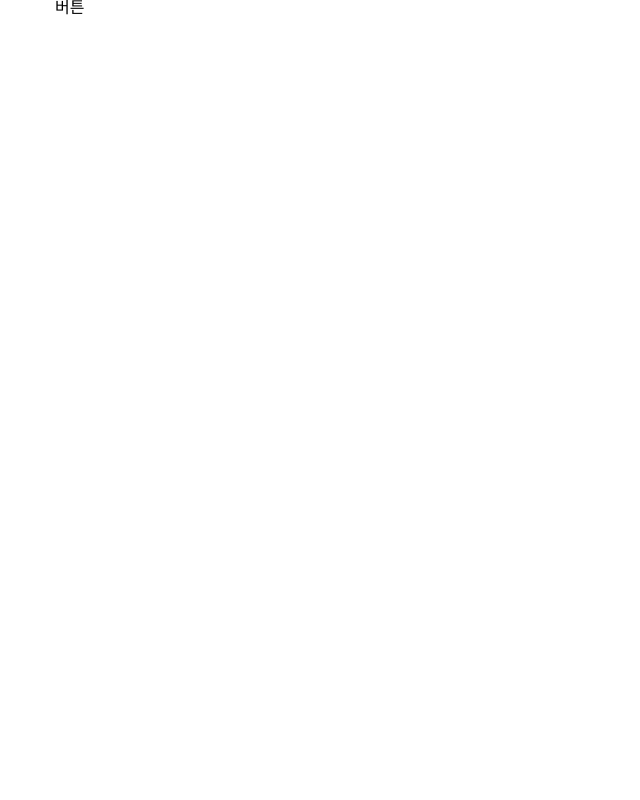
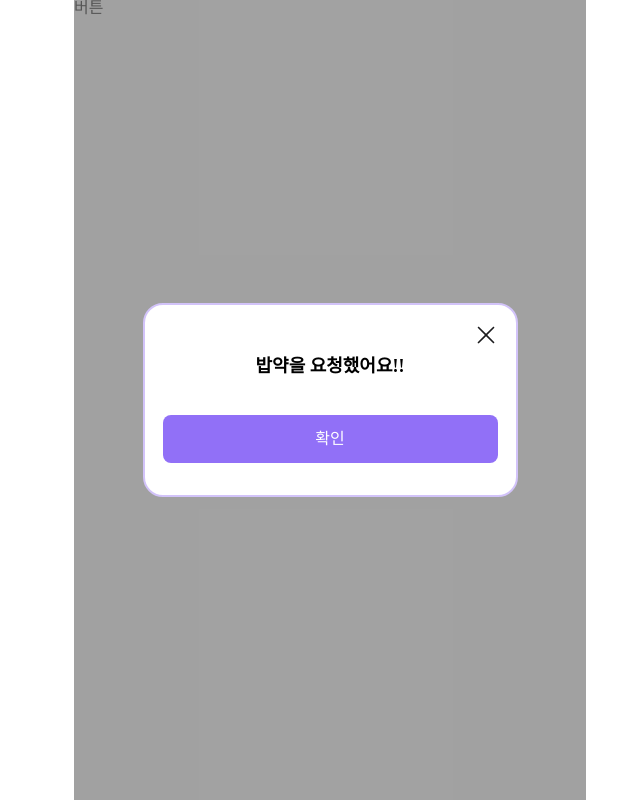
Before and after one commit to swyp3-babpool/babpool-frontend, a React (Vite) app: page / in a window 1280 px wide. Shown: the whole page, without its empty margins (310-950 px from the left). Built offline with nearby package versions, Linux system fonts and the light colour scheme.

Commit message:
design: Change layout style

```diff
--- a/src/Layout.tsx
+++ b/src/Layout.tsx
@@ -14,12 +14,12 @@ export default function Layout({ children }: { children: React.ReactNode }) {
                     button={<Button desc="확인" onClick={() => {}} />}
                 />
             </Overlay> */}
-            {/* <Overlay>
+            <Overlay>
                 <Popup
                     desc="밥약을 요청했어요!!"
                     button={<Button desc="확인" onClick={() => {}} />}
                 />
-            </Overlay> */}
+            </Overlay>
         </Wrapper>
     );
 }
@@ -27,8 +27,7 @@ export default function Layout({ children }: { children: React.ReactNode }) {
 const Wrapper = styled.div`
     width: 100%;
     min-width: 375px;
-    max-width: 550px;
+    max-width: 512px;
     height: 100vh;
-    margin: 0 auto;
     position: relative;
 `;
--- a/src/index.css
+++ b/src/index.css
@@ -2,3 +2,11 @@ body {
     width: 100vw;
     height: 100vh;
 }
+
+#root {
+    width: 100%;
+    height: 100%;
+    display: flex;
+    justify-content: center;
+    align-items: center;
+}
```
